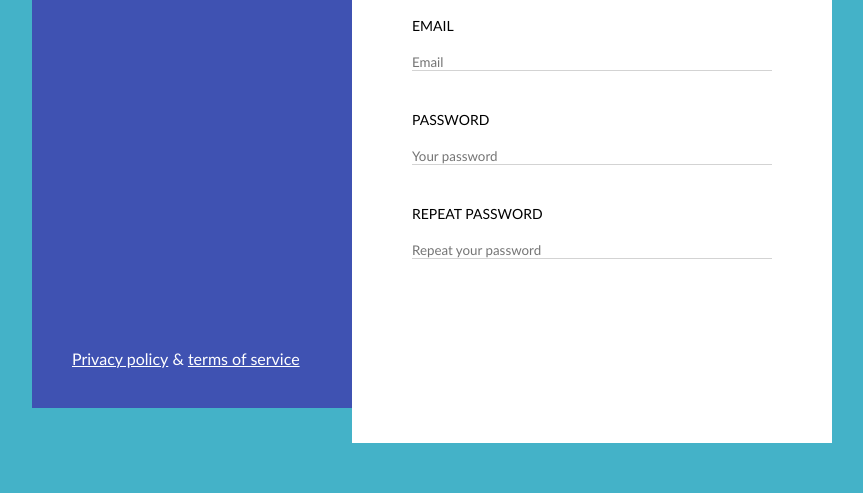
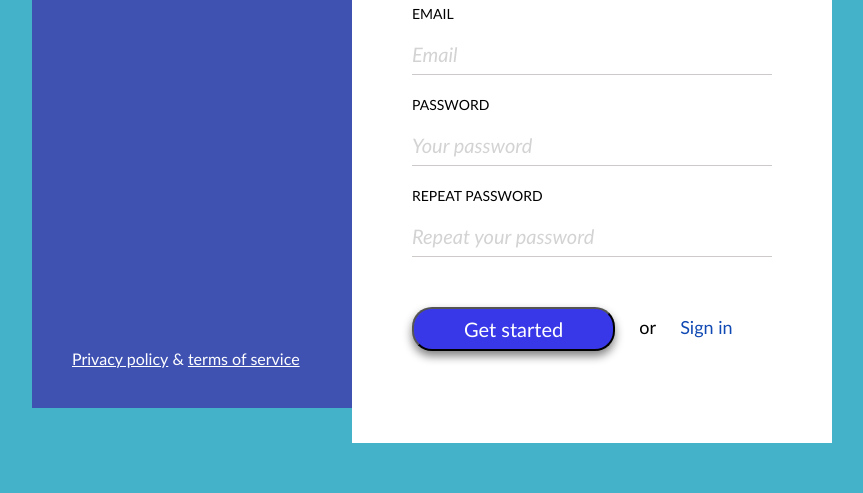
Before and after one commit to NoTKrISSS/4-Sign_up, a plain HTML site: page index.html in a window 1280 px wide. Shown: the part 307-800 px from the top of the page, without its empty margins (208-1071 px from the left). Drawn offline with Linux system fonts and the light colour scheme.

Commit message:
adjustments and finishing form style

```diff
--- a/css/main.css
+++ b/css/main.css
@@ -23,6 +23,8 @@ body {
 
 h1 {
     display: inline-block;
+    line-height: 50px;
+    font-size: 60px;
 }
 
 .bottom-links {
@@ -30,7 +32,7 @@ h1 {
     bottom: 40px;
 }
 
-a {
+.left-column a {
     color: #fff;
 }
 .x {
@@ -55,19 +57,55 @@ a {
 .form-row {
     display: block;
     text-transform: uppercase;
-    padding-top: 20px;
-    padding-bottom: 20px;
+    padding-top: px;
+    padding-bottom: 10px;
+    line-height: 40px;
 }
 
 .label {
     display: block;
     font-size: 14px;
-    padding-bottom: 20px;
 }
 
 .input {
     display: block;
     border: none;
-    border-bottom: 1px solid lightgrey;
+    border-bottom: 1px solid rgb(207, 202, 202);
     width: 360px;
+    font-size: 20px;
+    line-height: 40px;
 }
+
+::placeholder {
+    color: lightgray;
+    font-style: italic;
+}
+
+.bottom-row {
+    margin-top: 40px;
+}
+
+.bottom-row span {
+    line-height: 40px;
+    font-size: 18px;
+    margin-right: 20px;
+}
+
+.bottom-row a {
+    color: #1049b3;
+    line-height: 40px;
+    font-size: 18px;
+    text-decoration: none;
+}
+
+.button {
+    padding-left: 50px;
+    padding-right: 50px;
+    line-height: 40px;
+    font-size: 20px;
+    background: rgb(56, 56, 233);
+    color: #fff;
+    border-radius: 20px;
+    box-shadow:0px 5px 10px 0px grey;
+    margin-right: 20px;
+}
--- a/index.html
+++ b/index.html
@@ -28,19 +28,24 @@
             <form>
                 <div class="form-row">
                     <label class="label" for="">Username</label>
-                    <input class="input" type="text" placeholder="Your username">
+                    <input class="input" type="text" placeholder="Your username" required>
                 </div>
                 <div class="form-row">
                     <label class="label" for="">Email</label>
-                    <input class="input" type="email" placeholder="Email">
+                    <input class="input" type="email" placeholder="Email" required>
                 </div>
                 <div class="form-row">
                     <label class="label" for="">Password</label>
-                    <input class="input" type="password" placeholder="Your password">
+                    <input class="input" type="password" placeholder="Your password" required>
                 </div>
                 <div class="form-row">
                     <label class="label" for="">Repeat password</label>
-                    <input class="input" type="password" placeholder="Repeat your password">
+                    <input class="input" type="password" placeholder="Repeat your password" required>
+                </div>
+                <div class="bottom-row">
+                    <button class="button">Get started</button>
+                    <span>or</span>
+                    <a class="sign-in" href="#">Sign in</a>
                 </div>
             </form>
         </div>
```
